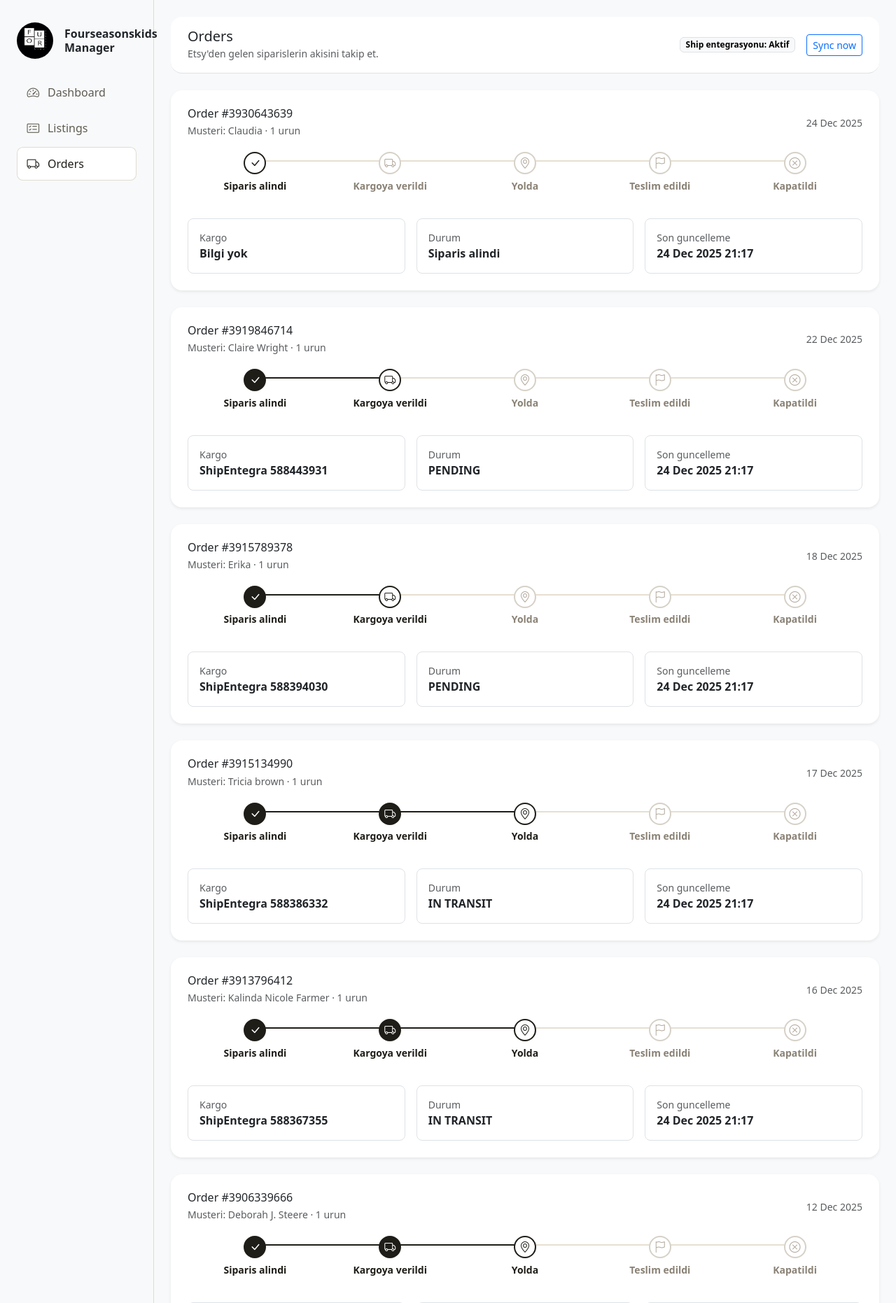
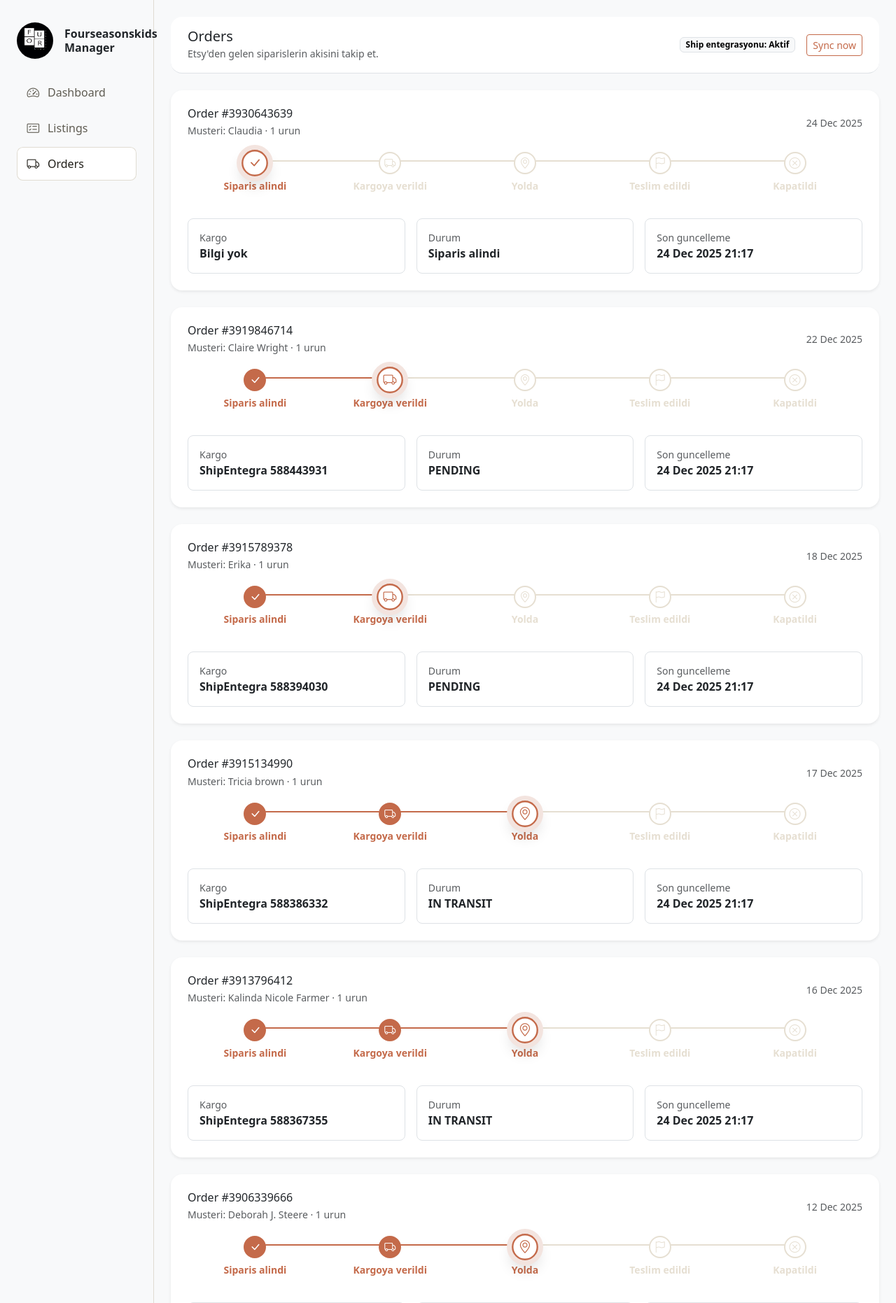
Before and after one commit to aziz-django-projects/etsy-panel, a Django app: page /orders/ in a window 1280 px wide. Shown: the top 1862 px of the page at 70% size. Run offline with Django 5.2, Linux system fonts and the light colour scheme; a user stored in the database is signed in; data comes from the database, SQL or seed files in the repository; both versions use the stored data as it was after the commit.

Commit message:
stepper completed

```diff
--- a/orders/models.py
+++ b/orders/models.py
@@ -20,6 +20,7 @@ class Order(models.Model):
     shipped_at = models.DateTimeField(null=True, blank=True)
     delivered_at = models.DateTimeField(null=True, blank=True)
     last_synced_at = models.DateTimeField(null=True, blank=True)
+    archived = models.BooleanField(default=False)
 
     owner = models.ForeignKey(settings.AUTH_USER_MODEL, on_delete=models.CASCADE)
 
--- a/orders/services.py
+++ b/orders/services.py
@@ -177,11 +177,13 @@ def sync_orders(user):
             etsy_order_id = receipt.get("receipt_id")
             if not etsy_order_id:
                 continue
-            existing_status = (
+            existing = (
                 Order.objects.filter(etsy_order_id=etsy_order_id)
-                .values_list("status", flat=True)
+                .values("status", "archived")
                 .first()
             )
+            existing_status = existing.get("status") if existing else None
+            existing_archived = existing.get("archived") if existing else False
 
             buyer_name = receipt.get("name") or ""
             buyer_email = receipt.get("buyer_email") or ""
@@ -214,6 +216,9 @@ def sync_orders(user):
             if existing_status == Order.Status.CLOSED and order.status != Order.Status.CLOSED:
                 order.status = Order.Status.CLOSED
                 order.save(update_fields=["status"])
+            if existing_archived and not order.archived:
+                order.archived = True
+                order.save(update_fields=["archived"])
 
             items = receipt.get("transactions") or []
             if items:
--- a/orders/urls.py
+++ b/orders/urls.py
@@ -6,4 +6,5 @@ urlpatterns = [
     path("", views.order_list, name="orders_home"),
     path("sync/", views.sync_now, name="orders_sync"),
     path("close/<int:order_id>/", views.close_order, name="orders_close"),
+    path("archive/<int:order_id>/", views.archive_order, name="orders_archive"),
 ]
--- a/orders/views.py
+++ b/orders/views.py
@@ -44,7 +44,11 @@ def _build_stepper(order):
 def order_list(request):
     recent_cutoff = timezone.now() - timezone.timedelta(days=30)
     orders = (
-        Order.objects.filter(owner=request.user, order_created_at__gte=recent_cutoff)
+        Order.objects.filter(
+            owner=request.user,
+            order_created_at__gte=recent_cutoff,
+            archived=False,
+        )
         .select_related("shipment")
         .prefetch_related("items")
         .order_by("-order_created_at", "-id")
@@ -96,3 +100,20 @@ def close_order(request, order_id):
     order.save(update_fields=["status"])
     messages.success(request, "Siparis kapatildi olarak isaretlendi.")
     return redirect("orders_home")
+
+
+@login_required
+@require_POST
+def archive_order(request, order_id):
+    order = get_object_or_404(Order, id=order_id, owner=request.user)
+    if order.status != Order.Status.CLOSED:
+        messages.error(request, "Sadece kapatilan siparis arsive alinabilir.")
+        return redirect("orders_home")
+    if order.archived:
+        messages.info(request, "Siparis zaten arsivde.")
+        return redirect("orders_home")
+
+    order.archived = True
+    order.save(update_fields=["archived"])
+    messages.success(request, "Siparis arsive alindi.")
+    return redirect("orders_home")
--- /dev/null
+++ b/static/css/base.css
@@ -0,0 +1,57 @@
+:root {
+  /* Brand Colors */
+  --color-primary: #c46a4a; /* Warm Clay */
+  --color-primary-hover: #b45c3f;
+  --color-primary-soft: #f3e4df;
+
+  /* UI Neutrals */
+  --color-bg: #ffffff;
+  --color-muted: #e6dfd2;
+  --color-text: #1f1d17;
+
+  /* Status Colors */
+  --color-success: #7fa99b; /* sage */
+  --color-warning: #c46a4a;
+
+  /* Stepper Colors */
+  --step-active: var(--color-primary);
+  --step-inactive: #e6dfd2;
+  --step-line: #e6dfd2;
+}
+
+.btn-primary {
+  background-color: var(--color-primary);
+  border-color: var(--color-primary);
+}
+
+.btn-primary:hover,
+.btn-primary:focus {
+  background-color: var(--color-primary-hover);
+  border-color: var(--color-primary-hover);
+}
+
+.btn-outline-primary {
+  color: var(--color-primary);
+  border-color: var(--color-primary);
+  background-color: transparent;
+}
+
+.btn-outline-primary:hover,
+.btn-outline-primary:focus,
+.btn-outline-primary:active {
+  color: #fff;
+  background-color: var(--color-primary);
+  border-color: var(--color-primary);
+}
+
+.badge-primary {
+  background-color: var(--color-primary);
+}
+
+a {
+  color: var(--color-primary);
+}
+
+a:hover {
+  color: var(--color-primary-hover);
+}
--- a/static/css/dashboard.css
+++ b/static/css/dashboard.css
@@ -110,9 +110,9 @@ main {
   left: 10%;
   right: 10%;
 
-  background: linear-gradient(#1f1d17, #1f1d17) left /
+  background: linear-gradient(var(--step-active), var(--step-active)) left /
       calc(var(--progress) * 1%) 100% no-repeat,
-    #e6dfd2;
+    var(--step-line);
 }
 
 .order-step {
@@ -124,7 +124,7 @@ main {
   text-align: center;
 
   padding: 0;
-  color: #8a8276;
+  color: var(--step-inactive);
   gap: 0.35rem;
 }
 
@@ -132,27 +132,59 @@ main {
   width: 32px;
   height: 32px;
   border-radius: 999px;
-  border: 2px solid #d6d1c7;
+  border: 2px solid var(--step-inactive);
   display: grid;
   place-items: center;
-  background: #fff;
-  color: #b0a79a;
+  background: var(--color-bg);
+  color: var(--step-inactive);
 }
 
 .order-step.is-complete .order-step-dot {
-  background: #1f1d17;
-  border-color: #1f1d17;
+  background: var(--step-active);
+  border-color: var(--step-active);
   color: #fff;
 }
 
 .order-step.is-active .order-step-dot {
-  border-color: #1f1d17;
-  color: #1f1d17;
+  border-color: var(--step-active);
+  color: var(--step-active);
+  transform: scale(1.18);
+  box-shadow: 0 0 0 6px var(--color-primary-soft), 0 10px 18px rgba(0, 0, 0, 0.16);
+  position: relative;
 }
 
 .order-step.is-complete,
 .order-step.is-active {
-  color: #1f1d17;
+  color: var(--step-active);
+}
+
+.order-step.is-active .small,
+.order-step.is-active .fw-semibold {
+  font-weight: 700;
+}
+
+.order-step.is-active .order-step-dot::after {
+  content: "";
+  position: absolute;
+  inset: -6px;
+  border-radius: 999px;
+  border: 2px solid color-mix(in srgb, var(--step-active) 40%, transparent);
+  animation: step-pulse 1.8s ease-out infinite;
+}
+
+@keyframes step-pulse {
+  0% {
+    opacity: 0.7;
+    transform: scale(1);
+  }
+  70% {
+    opacity: 0;
+    transform: scale(1.25);
+  }
+  100% {
+    opacity: 0;
+    transform: scale(1.25);
+  }
 }
 
 @media (max-width: 992px) {
--- a/templates/layout/base.html
+++ b/templates/layout/base.html
@@ -8,6 +8,8 @@
     <title>{% block title %}Fourseasonskids Manager{% endblock %}</title>
     <link href="https://cdn.jsdelivr.net/npm/bootstrap@5.3.3/dist/css/bootstrap.min.css" rel="stylesheet">
     <link href="https://cdn.jsdelivr.net/npm/bootstrap-icons@1.11.3/font/bootstrap-icons.css" rel="stylesheet">
+    <link href="{% static 'css/base.css' %}" rel="stylesheet">
+    <link href="{% static 'css/base.css' %}" rel="stylesheet">
     <link href="{% static 'css/dashboard.css' %}" rel="stylesheet">
 
 </head>
--- a/templates/orders/home.html
+++ b/templates/orders/home.html
@@ -75,6 +75,13 @@
                                 Mesaj gonderildi (Kapat)
                             </button>
                         </form>
+                        {% elif card.order.status == "closed" %}
+                        <form method="post" action="{% url 'orders_archive' card.order.id %}" class="mt-2">
+                            {% csrf_token %}
+                            <button class="btn btn-outline-secondary btn-sm" type="submit">
+                                Arsive kaldir
+                            </button>
+                        </form>
                         {% endif %}
                     </div>
                 </div>
```
Also changed, not shown: db.sqlite3 (added), orders/migrations/0002_order_archived.py (added).
